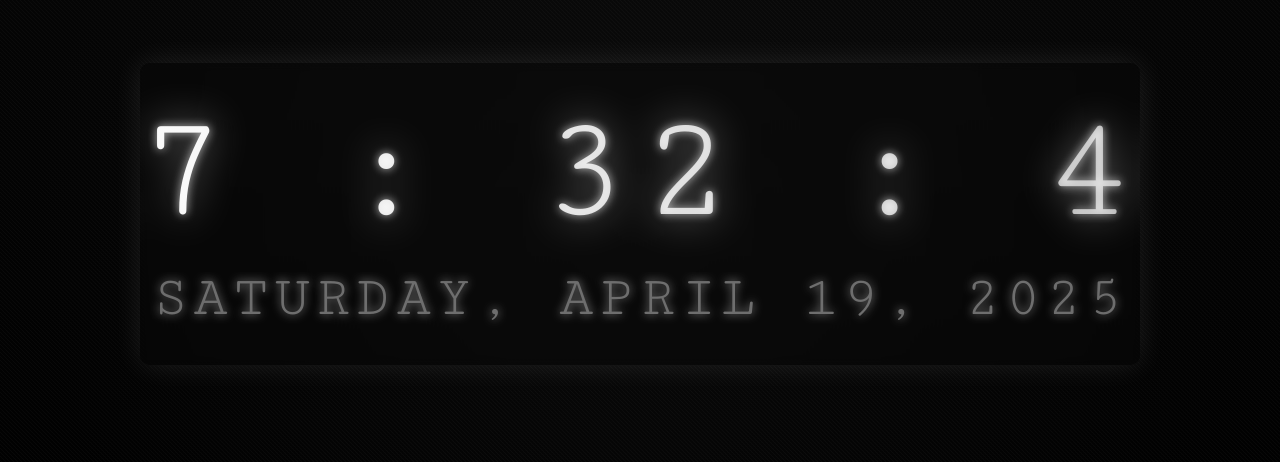
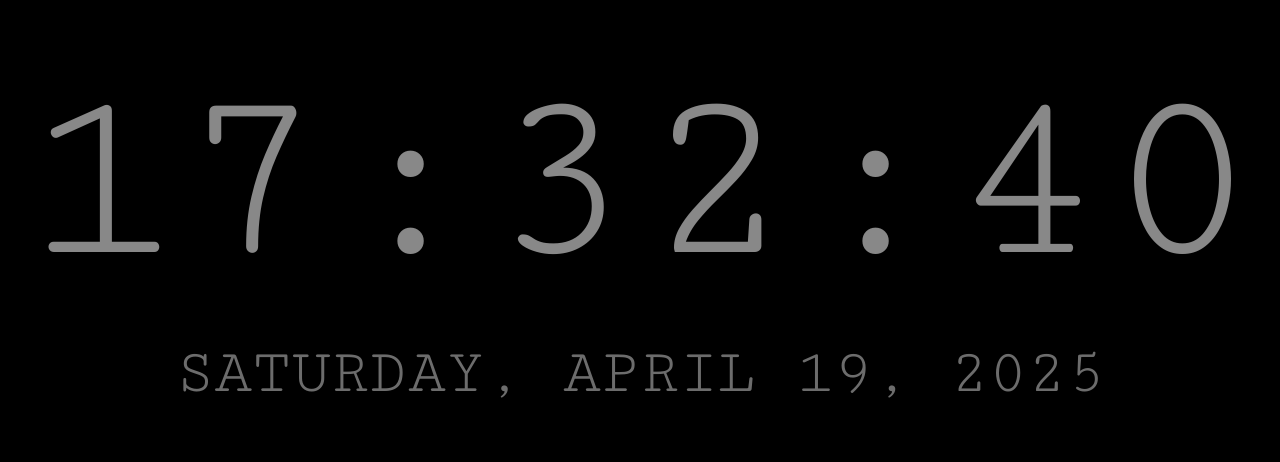
Before and after one commit to animeshsrivastava246/RealTime, a plain HTML site: page index.html in a window 1280 px wide. Shown: the part 176-638 px from the top of the page. Drawn offline with Linux system fonts and the light colour scheme.

Commit message:
Fix: Display

```diff
--- a/script.js
+++ b/script.js
@@ -27,15 +27,10 @@ document.addEventListener('DOMContentLoaded', () => {
   // Update time with futuristic formatting
   function updateTime() {
     const now = new Date();
-
-    // Time with blinking separator
     const hours = String(now.getHours()).padStart(2, '0');
     const minutes = String(now.getMinutes()).padStart(2, '0');
     const seconds = String(now.getSeconds()).padStart(2, '0');
-
-    // Blink the separator every second
-    const separator = now.getSeconds() % 2 === 0 ? ' : ' : ' ∶ ';
-    timeElement.innerHTML = `${hours}${separator}${minutes}${separator}${seconds}`;
+    timeElement.innerHTML = `${hours}:${minutes}:${seconds}`;
 
     // Date with futuristic format
     const options = {
--- a/style.css
+++ b/style.css
@@ -1,11 +1,3 @@
-:root {
-  --primary-color: #fff;
-  --secondary-color: #aaa;
-  --background-color: #000;
-  --text-shadow: 0 0 10px rgba(255, 255, 255, 0.7);
-  --glow-effect: 0 0 20px rgba(255, 255, 255, 0.5);
-}
-
 * {
   margin: 0;
   padding: 0;
@@ -14,103 +6,38 @@
 
 body {
   font-family: "Cutive Mono", monospace;
-  background-color: var(--background-color);
-  background-image:
-    radial-gradient(circle at 50% 50%, rgba(50, 50, 50, 0.15) 0%, transparent 80%),
-    linear-gradient(to bottom, rgba(30, 30, 30, 0.2) 0%, transparent 100%);
-  color: var(--primary-color);
-  text-align: center;
+  background-color: #000;
+  color: #ffffff88;
   display: flex;
-  flex-direction: column;
   justify-content: center;
   align-items: center;
-  height: 100vh;
-  width: 100vw;
+  min-height: 100vh;
   overflow: hidden;
-  position: relative;
-}
-
-body::before {
-  content: "";
-  position: absolute;
-  top: 0;
-  left: 0;
-  width: 100%;
-  height: 100%;
-  background: linear-gradient(45deg, transparent 49%, rgba(255, 255, 255, 0.1) 50%, transparent 51%);
-  background-size: 4px 4px;
-  z-index: -1;
-  opacity: 0.3;
-}
-
-.clock {
-  display: flex;
-  flex-direction: column;
-  justify-content: center;
-  align-items: center;
-  width: 100vw;
-  height: 100vh;
-  animation: pulse 5s ease-in-out infinite;
 }
 
 main {
-  position: relative;
-  z-index: 1;
-  display: flex;
-  flex-direction: column;
-  justify-content: center;
-  align-items: center;
-  padding: 2rem;
-  border-radius: 10px;
-  background-color: rgba(10, 10, 10, 0.3);
-  box-shadow: 0 0 30px rgba(255, 255, 255, 0.1);
-  backdrop-filter: blur(5px);
-  animation: float 10s ease-in-out infinite;
-  width: 90vw;
-  max-width: 1000px;
-  min-width: 300px;
-  overflow: hidden;
+  text-align: center;
+  animation: scale 5s ease-in-out infinite;
 }
 
 #time {
-  font-size: 12vw;
-  text-shadow: var(--text-shadow);
-  letter-spacing: 0.05em;
-  font-weight: 400;
-  margin-bottom: 2vh;
-  background: linear-gradient(to right, var(--primary-color), var(--secondary-color));
-  -webkit-background-clip: text;
-  -webkit-text-fill-color: transparent;
-  filter: drop-shadow(var(--glow-effect));
   white-space: nowrap;
-  line-height: 1;
+  font-size: min(20vw, 16rem);
+  margin-bottom: min(2vw, 1rem);
 }
 
 #date {
-  font-size: 4.5vw;
+  white-space: nowrap;
+  font-size: min(6vw, 4rem);
   opacity: 0.8;
-  letter-spacing: 0.1em;
-  text-shadow: var(--text-shadow);
-  color: #888;
-  white-space: nowrap;
-  line-height: 1.2;
 }
 
-@keyframes pulse {
+@keyframes scale {
   0%, 100% {
     transform: scale(1);
   }
   50% {
-    transform: scale(0.97);
-  }
-}
-
-@keyframes float {
-  0%, 100% {
-    transform: translateY(0);
-  }
-  50% {
-    transform: translateY(-10px);
+    transform: scale(0.95);
   }
 }
 
@@ -125,12 +52,3 @@ main {
   white-space: nowrap;
   border: 0;
 }
-
-:fullscreen body,
-::backdrop {
-  background-color: var(--background-color);
-}
-
-:fullscreen .clock {
-  animation: pulse 5s ease-in-out infinite;
-}
```
